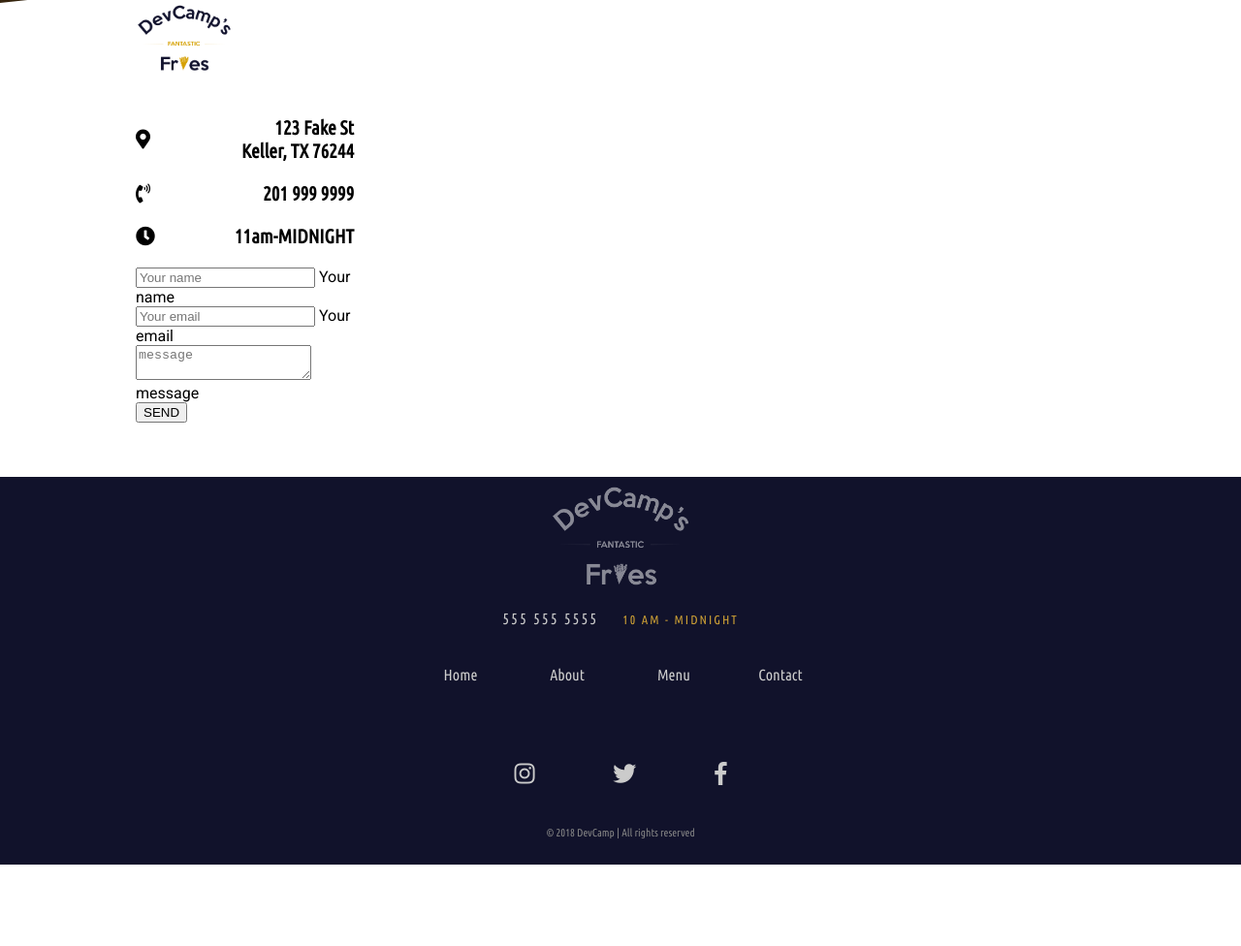
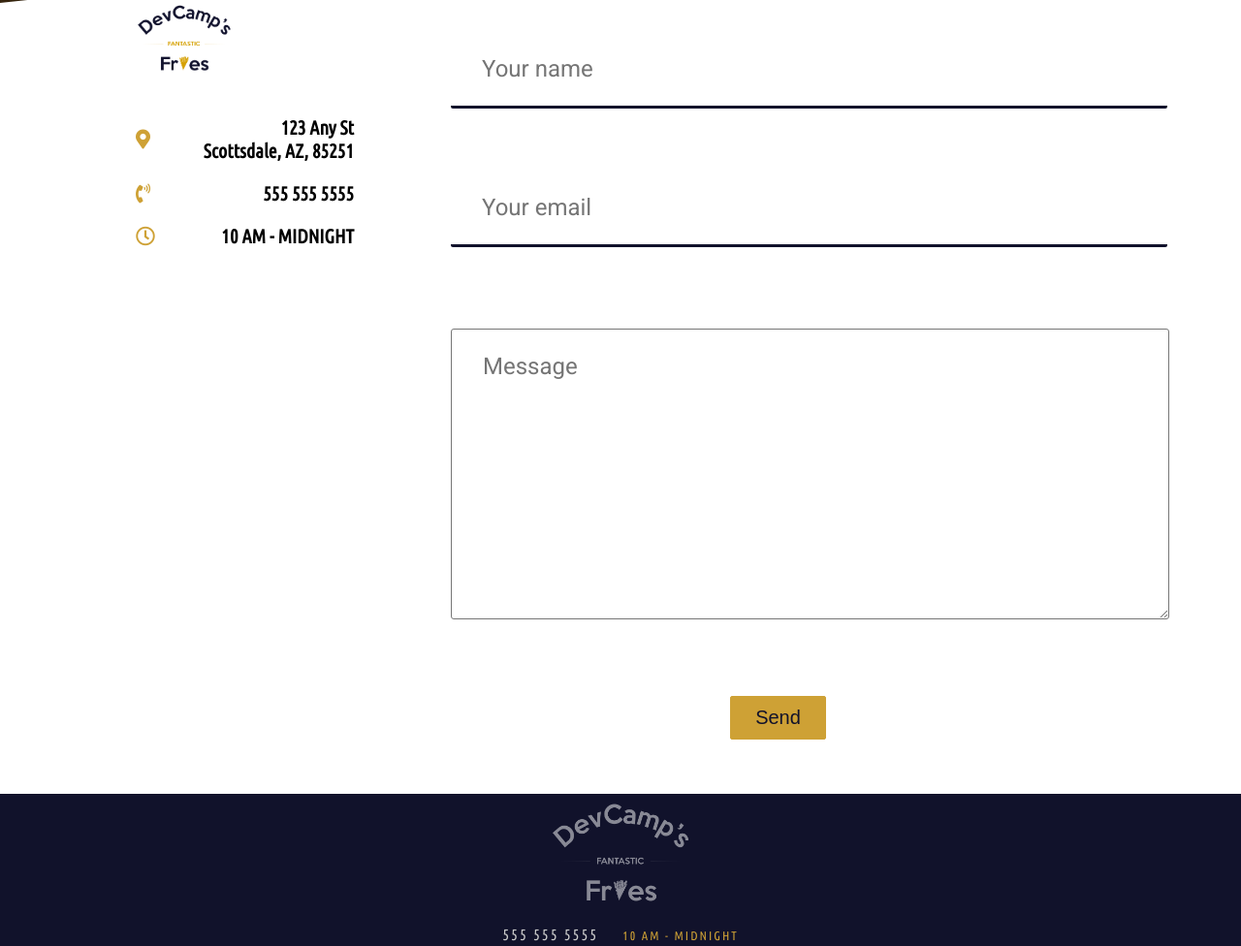
Before and after one commit to DanieMeas/HTMLCSSBASICS, a plain HTML site: page HTMLCSSBASICS/contact.html in a window 1280 px wide. Shown: the part 397-1373 px from the top of the page at 97% size. Before the commit the page ends 1289 px from the top, so only its background shows below. Drawn offline with Linux system fonts and the light colour scheme.

Commit message:
complete the form for the contact page

```diff
--- a/HTMLCSSBASICS/Styles/buttons.css
+++ b/HTMLCSSBASICS/Styles/buttons.css
@@ -13,6 +13,7 @@
     box-shadow: 5px 5px 30px rgba(0, 0, 0, 0.4);
 }
 
+
 .center-btn-wrapper {
     display: flex;
     justify-content: center;
--- a/HTMLCSSBASICS/Styles/contact.css
+++ b/HTMLCSSBASICS/Styles/contact.css
@@ -22,3 +22,7 @@
 	font-size: 1.25em;
 	align-items: center;
 }
+
+.company-metadata-sidebar-wrapper > .company-details-wrapper i{
+	color: #cea135;
+}
--- /dev/null
+++ b/HTMLCSSBASICS/Styles/forms.css
@@ -0,0 +1,74 @@
+.form > .form-group {
+	margin-top: 30px;
+	margin-bottom: 30px;
+}
+
+.form input {
+	font-size: 1.5em;
+	font-family: inherit;
+	color: inherit;
+	padding: 1.5rem 2rem;
+	border-radius: 2px;
+	border: none;
+	border-bottom: 3px solid #11122b;
+	width: 100%;
+	display: block;
+	transition: all 0.3s;
+
+}
+
+.form input:focus {
+	outline: none;
+	box-shadow: 0 1rem 2rem rgba(0,0,0,0.1);
+	border-bottom: 3px solid #cea135;
+}
+
+.form textarea:focus {
+	outline: none;
+	box-shadow: 0 rem 2rem rgba(0,0,0,0.1);
+	border: 3px solid #cea135;
+
+}
+
+ .form textarea {
+	margin-top: 20px;
+	width: 100%;
+	height: 250px;
+	border-radius: 3px;
+	border: 3px solid #1112b;
+	font-size: 1.5rem;
+	font-family: inherit;
+	color: inherit;
+	padding: 1.5rem 2rem;
+	transition: all 0.3s;
+}
+
+.form input:: -webkit-input-placeholder, .form textarea::-webkit-input-placeholder {
+	color: #11122b;
+
+}
+
+.form input:focus::-webkit-input-placeholder, .form textarea:focus::-webkit-input-placeholder {
+	color: transparent;
+
+}
+
+.form label {
+	font-size: 1.2rem;
+	font-weight: 700;
+	margin-left: 2rem;
+	margin-top: 0.7rem;
+	display: block;
+	transition: all 0.3s;
+	color: #cea135;
+	visibility: hidden;
+	opacity: 0;
+
+}
+
+.form input:focus + label, .form textarea:focus + label {
+	opacity: 1;
+	visibility: visible;
+	transform: translateY(1rem);
+
+}
--- a/HTMLCSSBASICS/contact.html
+++ b/HTMLCSSBASICS/contact.html
@@ -2,7 +2,7 @@
 <html>
 <head>
     <meta charset="utf-8" />
-    <title>Contact</title>
+    <title>Contact Us</title>
     <meta name="viewport" content="width=device-width, initial-scale=1">
 
     <link href="https://fonts.googleapis.com/css?family=Roboto" rel="stylesheet">
@@ -14,12 +14,12 @@
     <link rel="stylesheet" href="styles/nav.css">
     <link rel="stylesheet" href="styles/footer.css">
     <link rel="stylesheet" href="styles/skewed-header.css">
+    <link rel="stylesheet" href="styles/page-container.css">
     <link rel="stylesheet" href="styles/helpers.css">
     <link rel="stylesheet" href="styles/contact.css">
-    <link rel="stylesheet" href="styles/page-container.css">
-    <link rel="stylesheet" href="styles/media.css">
-
-
+    <link rel="stylesheet" href="styles/forms.css">
+    <link rel="stylesheet" href="styles/buttons.css">
+    <link rel="stylesheet" href="styles/media-queries.css">
 
 </head>
 <body>
@@ -53,80 +53,66 @@
         </div>
     </div>
 
-            <div class="page-container">
-                <div class="contact-grid-wrapper">
-                    <div class="company-metadata-sidebar-wrapper">
-                        <div class="logo">
-                            <img src="images/logos/decamp-fantastic-fries-logo-dark.png">
-
+    <div class="page-container">
+        <div class="contact-grid-wrapper">
+            <div class="company-metadata-sidebar-wrapper">
+                <div class="logo">
+                    <img src="images/logos/decamp-fantastic-fries-logo-dark.png" alt="Logo">
                 </div>
-
 
 
                 <div class="company-details-wrapper">
                     <i class="fas fa-map-marker-alt"></i>
 
                     <div>
-                      123 Fake St <br> Keller, TX 76244
+                        123 Any St<br>Scottsdale, AZ, 85251
                     </div>
                 </div>
-
-
                 <div class="company-details-wrapper">
-
                     <i class="fas fa-phone-volume"></i>
 
                     <div>
-                      201 999 9999
+                        555 555 5555
                     </div>
                 </div>
+                <div class="company-details-wrapper">
+                    <i class="far fa-clock"></i>
 
-                <div class="company-details-wrapper">
-                     <i class="fas fa-clock"></i>
                     <div>
-                     11am-MIDNIGHT
+                        10 AM - MIDNIGHT
                     </div>
                 </div>
+            </div>
 
-
-
-                <div class="form">
-                    <div class="form-group">
-                        <input type="text" id="fullName" placeholder ="Your name">
-                        <label for ="fullName"> Your name</label>
-
-
+            <div class="form">
+                <div class="form-group">
+                    <input type="text" id="fullName" placeholder="Your name">
+                    <label for="fullName">Your name</label>
                 </div>
 
-
-                    <div class="form-group">
-                        <input type="email" id="email" placeholder ="Your email">
-                        <label for ="email"> Your email</label>
-
-                    </div>
-
-                    <div class="form-group">
-                        <textarea name="message" id="message" placeholder="message"></textarea>
-                        <label for ="message"> message</label>
-
-                    </div>
-
-                    <div class="center-btn-wrapper">
-                        <button type="submit">SEND</button>
-                    </div>
-
+                <div class="form-group">
+                    <input type="email" id="email" placeholder="Your email">
+                    <label for="email">Your email</label>
                 </div>
 
+                <div class="form-group">
+                    <textarea name="message" id="message" placeholder="Message"></textarea>
+                    <label for="message">Message</label>
+                </div>
+
+                <div class="spacer10"></div>
+
+                <div class="center-btn-wrapper">
+                    <button type="submit" class="btn">Send</button>
+                </div>
             </div>
         </div>
-
     </div>
 
     <div class="spacer60"></div>
 
-
-        <div class="footer">
-         <div class="logo-footer">
+    <div class="footer">
+        <div class="logo-footer">
             <img src="images/logos/decamp-fantastic-fries-logo-white.png" alt="Logo">
         </div>
 
```
